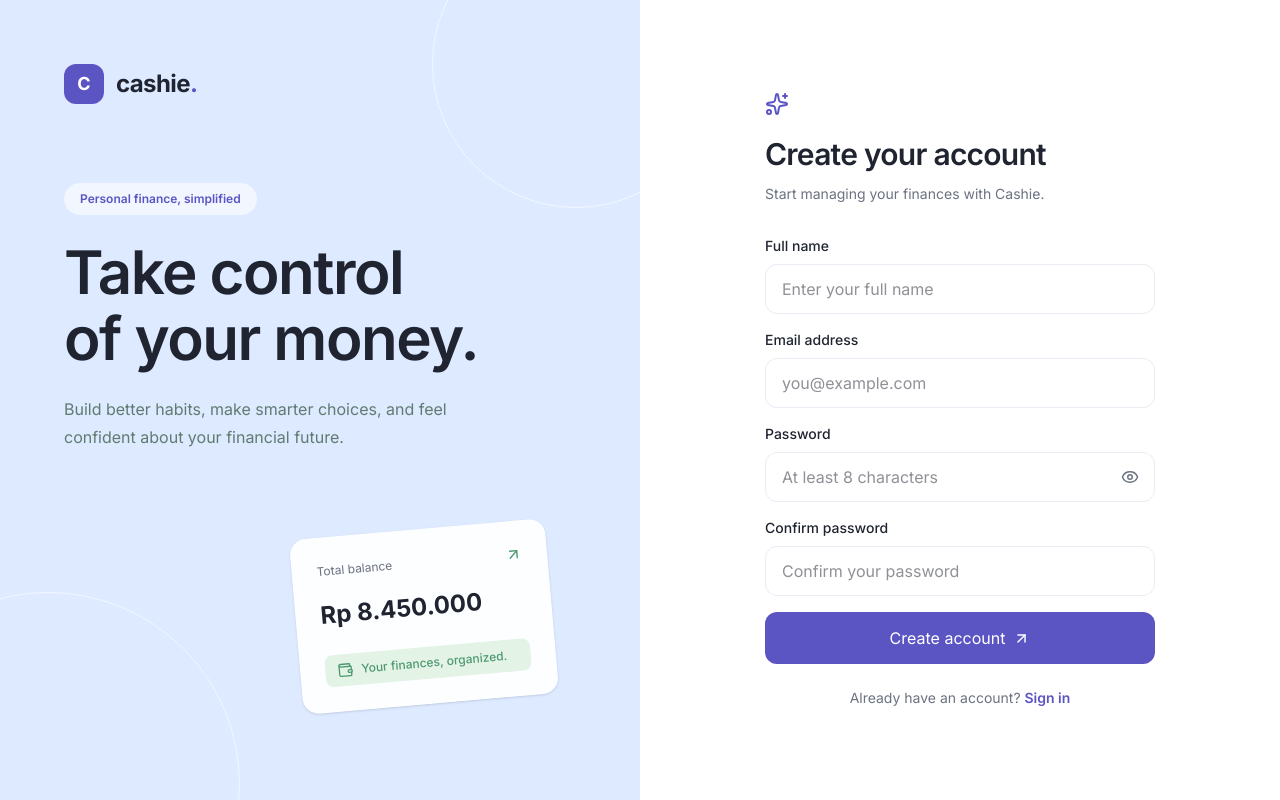
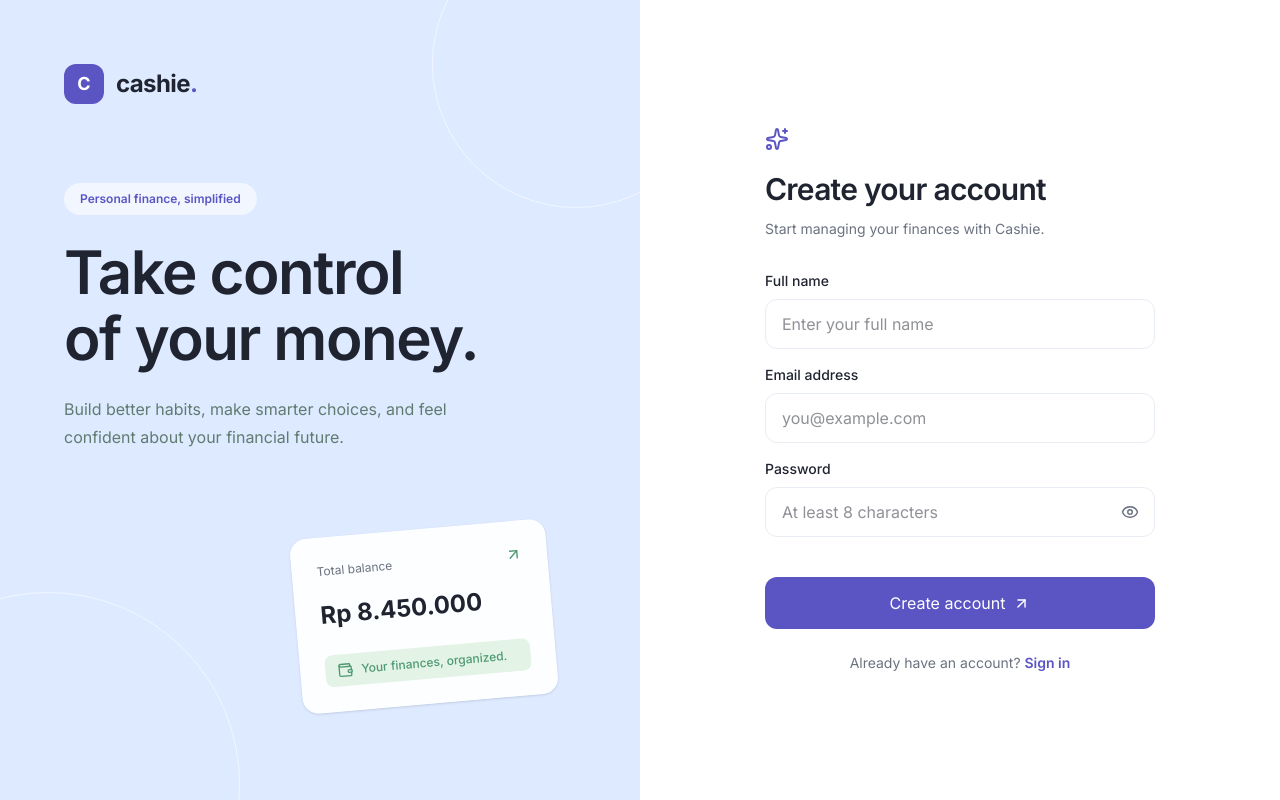
Before and after one commit to audreycallys/cashie-finance-tracker, a Next.js app: page /register in a window 1280 px wide. Built offline with nearby package versions, Linux system fonts and the light colour scheme.

Commit message:
style: rapikan jarak tombol login dan register

```diff
--- a/app/(auth)/login/page.tsx
+++ b/app/(auth)/login/page.tsx
@@ -120,6 +120,7 @@ export default function LoginPage() {
           </p>
         )}
 
+        <div className="pt-6">
           <button
             type="submit"
             className="flex w-full items-center justify-center gap-2 rounded-xl bg-primary px-5 py-3.5 text-sm font-semibold text-white transition hover:bg-primary-hover"
@@ -127,6 +128,7 @@ export default function LoginPage() {
             Sign in
             <ArrowUpRight size={17} />
           </button>
+        </div>
       </form>
 
       <p className="mt-7 text-center text-sm text-text-secondary">
--- a/app/(auth)/register/page.tsx
+++ b/app/(auth)/register/page.tsx
@@ -8,7 +8,6 @@ export default function RegisterPage() {
   const [name, setName] = useState("");
   const [email, setEmail] = useState("");
   const [password, setPassword] = useState("");
-  const [confirmPassword, setConfirmPassword] = useState("");
   const [showPassword, setShowPassword] = useState(false);
   const [error, setError] = useState("");
   const [notice, setNotice] = useState("");
@@ -18,18 +17,13 @@ export default function RegisterPage() {
     setError("");
     setNotice("");
 
-    if (!name.trim() || !email.trim() || !password || !confirmPassword) {
+    if (!name.trim() || !email.trim() || !password) {
       setError("Please fill in all fields.");
       return;
     }
 
     if (password.length < 8) {
       setError("Password must be at least 8 characters.");
-      return;
-    }
-
-    if (password !== confirmPassword) {
-      setError("Passwords do not match.");
       return;
     }
 
@@ -43,15 +37,18 @@ export default function RegisterPage() {
 
   return (
     <div>
+      {/* Mobile Brand */}
       <Link href="/login" className="mb-10 flex items-center gap-2 lg:hidden">
         <span className="flex h-9 w-9 items-center justify-center rounded-lg bg-primary font-bold text-white">
           C
         </span>
+
         <span className="text-xl font-bold text-text-primary">
           cashie<span className="text-primary">.</span>
         </span>
       </Link>
 
+      {/* Header */}
       <Sparkles className="mb-5 text-primary" size={24} />
 
       <h1 className="text-3xl font-semibold tracking-tight text-text-primary">
@@ -62,7 +59,9 @@ export default function RegisterPage() {
         Start managing your finances with Cashie.
       </p>
 
+      {/* Register Form */}
       <form onSubmit={handleSubmit} className="mt-8 space-y-4">
+        {/* Full Name */}
         <div>
           <label htmlFor="name" className="mb-2 block text-sm font-medium">
             Full name
@@ -80,6 +79,7 @@ export default function RegisterPage() {
           />
         </div>
 
+        {/* Email */}
         <div>
           <label htmlFor="email" className="mb-2 block text-sm font-medium">
             Email address
@@ -97,6 +97,7 @@ export default function RegisterPage() {
           />
         </div>
 
+        {/* Password */}
         <div>
           <label htmlFor="password" className="mb-2 block text-sm font-medium">
             Password
@@ -117,42 +118,23 @@ export default function RegisterPage() {
 
             <button
               type="button"
-              aria-label={showPassword ? "Hide passwords" : "Show passwords"}
+              aria-label={showPassword ? "Hide password" : "Show password"}
               onClick={() => setShowPassword(!showPassword)}
-              className="absolute right-4 top-1/2 -translate-y-1/2 text-text-secondary hover:text-primary"
+              className="absolute right-4 top-1/2 -translate-y-1/2 text-text-secondary transition-colors hover:text-primary"
             >
               {showPassword ? <EyeOff size={18} /> : <Eye size={18} />}
             </button>
           </div>
         </div>
 
-        <div>
-          <label
-            htmlFor="confirmPassword"
-            className="mb-2 block text-sm font-medium"
-          >
-            Confirm password
-          </label>
-
-          <input
-            id="confirmPassword"
-            type={showPassword ? "text" : "password"}
-            required
-            minLength={8}
-            autoComplete="new-password"
-            placeholder="Confirm your password"
-            value={confirmPassword}
-            onChange={(event) => setConfirmPassword(event.target.value)}
-            className={inputClass}
-          />
-        </div>
-
+        {/* Error Message */}
         {error && (
           <p role="alert" className="text-sm text-red-600">
             {error}
           </p>
         )}
 
+        {/* Notice */}
         {notice && (
           <p
             role="status"
@@ -162,15 +144,19 @@ export default function RegisterPage() {
           </p>
         )}
 
+        {/* Submit Button */}
+        <div className="pt-6">
           <button
             type="submit"
-          className="flex w-full items-center justify-center gap-2 rounded-xl bg-primary px-5 py-3.5 text-sm font-semibold text-white transition hover:bg-primary-hover"
+            className="flex w-full items-center justify-center gap-2 rounded-xl bg-primary px-5 py-3.5 text-sm font-semibold text-white transition-colors hover:bg-primary-hover"
           >
             Create account
             <ArrowUpRight size={17} />
           </button>
+        </div>
       </form>
 
+      {/* Login Link */}
       <p className="mt-6 text-center text-sm text-text-secondary">
         Already have an account?{" "}
         <Link
```
Lines whose indentation alone changed are shown as unchanged.
